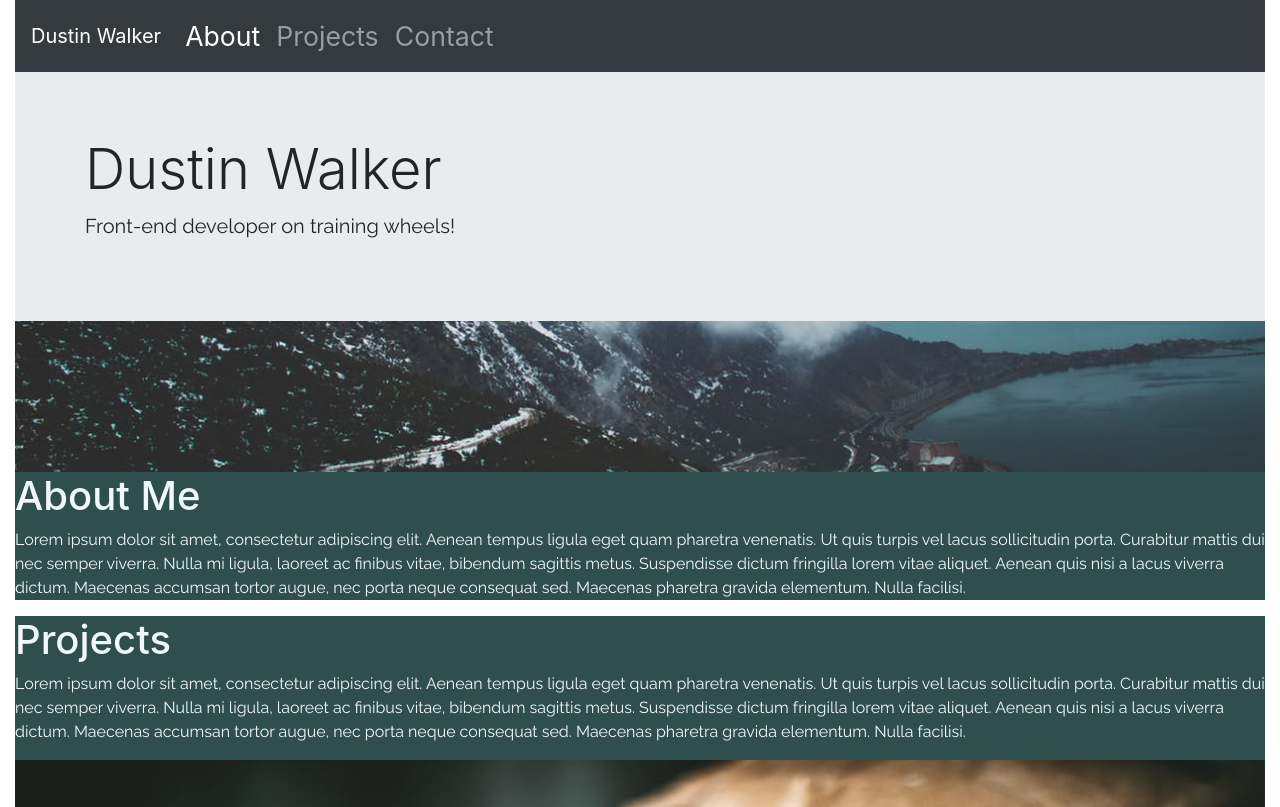
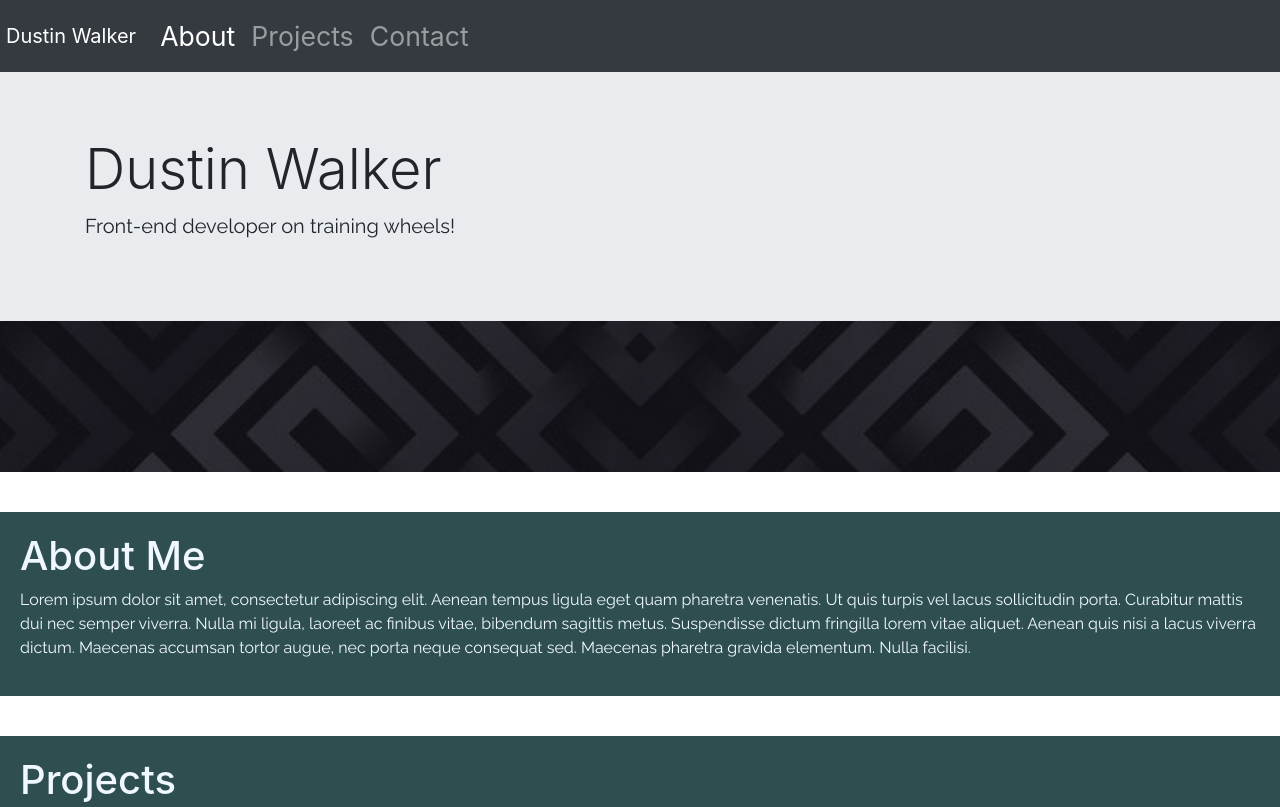
Before and after one commit to licebeam/licebeam.github.io, a plain HTML site: page index.html in a window 1280 px wide. Shown: the top 807 px of the page. Drawn offline with Linux system fonts and the light colour scheme.

Commit message:
fixing layout

```diff
--- a/index.html
+++ b/index.html
@@ -21,9 +21,11 @@
 </head>
 
 <body>
-    <div class="wrapper container-fluid">
+    <div class="wrapper container-fluid marZero">
 
-        <nav class="navbar navbar-expand-lg navbar-dark bg-dark">
+        <div class=topBar>
+
+        <nav class="navbar navbar-expand-lg navbar-dark bg-dark marZero">
             <button class="navbar-toggler" type="button" data-toggle="collapse" data-target="#navbarTogglerDemo01" aria-controls="navbarTogglerDemo01" aria-expanded="false" aria-label="Toggle navigation">
 
                 <span class="navbar-toggler-icon"></span>
@@ -53,15 +55,20 @@
         </div>-->
 
 
-        <div class="parallax-window" data-parallax="scroll" data-image-src="images/pic1.jpeg" data-bleed="10">
+        <div class="parallax-window marZero" data-parallax="scroll" data-image-src="images/fancy-pants.jpg" data-speed=0.1>
 
 
-            <div class="jumbotron jumbotron-fluid">
+
+            <div class="jumbotron jumbotron-fluid marZero">
                 <div class="container">
                     <h1 class="display-4">Dustin Walker</h1>
                     <p class="lead">Front-end developer on training wheels!</p>
                 </div>
             </div>
+        </div>
+    </div>
+
+
 
 
     </div>
@@ -69,6 +76,8 @@
     <div class="color1" id="about">
         <h1>About Me</h1>
         <p> Lorem ipsum dolor sit amet, consectetur adipiscing elit. Aenean tempus ligula eget quam pharetra venenatis. Ut quis turpis vel lacus sollicitudin porta. Curabitur mattis dui nec semper viverra. Nulla mi ligula, laoreet ac finibus vitae, bibendum sagittis metus. Suspendisse dictum fringilla lorem vitae aliquet. Aenean quis nisi a lacus viverra dictum. Maecenas accumsan tortor augue, nec porta neque consequat sed. Maecenas pharetra gravida elementum. Nulla facilisi.</p>
+
+
     </div>
     <div class="color1" id="projects">
         <h1>Projects</h1>
@@ -99,6 +108,7 @@
                     <span class="sr-only">Next</span>
                 </a>
         </div>
+        </div>
         <div class="color1" id="contact">
             <h1>Contact</h1>
             <p> Lorem ipsum dolor sit amet, consectetur adipiscing elit. Aenean tempus ligula eget quam pharetra venenatis. Ut quis turpis vel lacus sollicitudin porta. Curabitur mattis dui nec semper viverra. Nulla mi ligula, laoreet ac finibus vitae, bibendum sagittis metus. Suspendisse dictum fringilla lorem vitae aliquet. Aenean quis nisi a lacus viverra dictum. Maecenas accumsan tortor augue, nec porta neque consequat sed. Maecenas pharetra gravida elementum. Nulla facilisi.</p>
@@ -118,8 +128,8 @@
         </div>
 
 
+
     <footer> This is my footer</footer>
-        </div>
     <!--END OF WRAPPER-->
 
 
@@ -132,7 +142,6 @@
         $(".ani").addClass("animated jello");
         $(".ani").css("color", "green");
     });
-
 </script>
 
 
--- a/style.css
+++ b/style.css
@@ -1,10 +1,10 @@
 /* overrides */
 
 body {
-    margin: 0;
-    padding: 0;
+
     font-family: 'Raleway', sans-serif;
     background-color: black;
+
 }
 
 h1 {
@@ -13,7 +13,7 @@ h1 {
 
 .wrapper {
     font-size: 20pt;
-    background: transparent;
+
 
 
 }
@@ -21,13 +21,25 @@ h1 {
 p {
     font-family: 'Raleway', sans-serif;
     font-size: 16;
+
 }
 
 
 #about, #projects, #contact{
+   margin-bottom: 40px;
+    margin-top: 40px;
+    padding: 20;
+}
+
+.topbar{
+
+    margin-left: -25;
+    margin-right: -25;
 
 }
-
+.navbar-inner{
+    padding: 100;
+}
 .color1 {
 
     background-color: darkslategrey;
@@ -36,6 +48,10 @@ p {
 
 .parallax-window {
     min-height: 400px;
+    background: transparent;
+    background-repeat: repeat;
+    margin: 0;
+}
 
-
+.marZero {
 }
```
Also changed, not shown: images/fancy-pants.jpg (added). Lines whose indentation alone changed are shown as unchanged.
